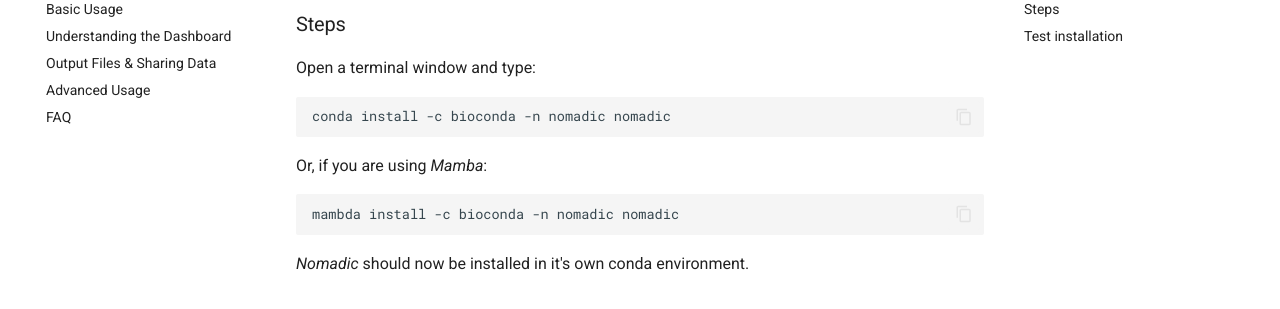
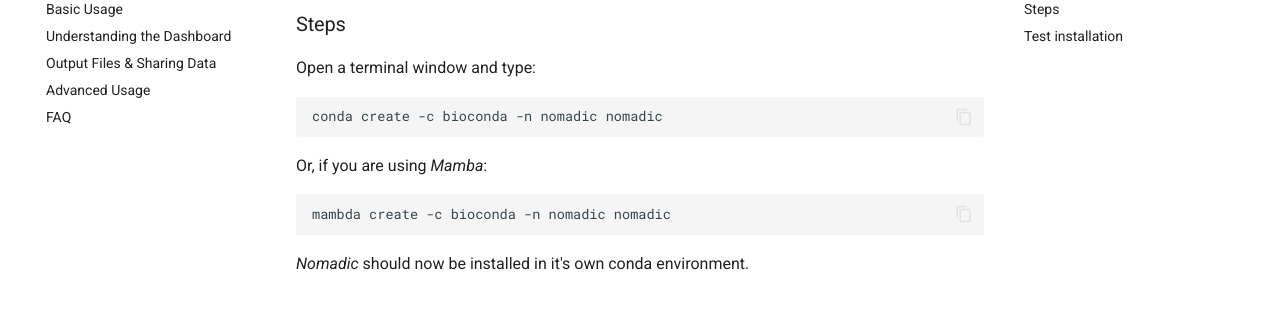
Before and after one commit to JasonAHendry/nomadic, an MkDocs documentation site: the page built from docs/installation.md, in a window 1280 px wide and 900 px high, scrolled down 543 px. Shown: the part 153-462 px from the top of the window. Built offline with MkDocs 1.6.1 and Material for MkDocs 9.7.7, drawn with Linux system fonts in a browser that asks for light colours; comment, search, counter and statistics services are not loaded.

Commit message:
Fix installation command

````diff
--- a/docs/installation.md
+++ b/docs/installation.md
@@ -21,13 +21,13 @@
 ### Steps
 Open a terminal window and type:
 ```
-conda install -c bioconda -n nomadic nomadic
+conda create -c bioconda -n nomadic nomadic
 ```
 
 Or, if you are using *Mamba*:
 
 ```
-mambda install -c bioconda -n nomadic nomadic
+mambda create -c bioconda -n nomadic nomadic
 ```
 
 *Nomadic* should now be installed in it's own conda environment.
````
